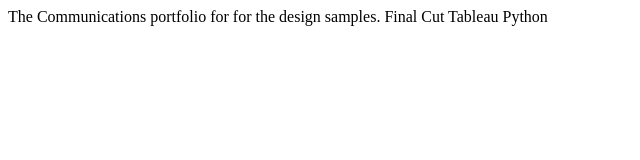
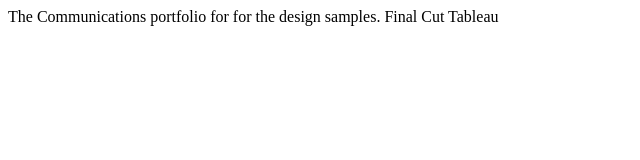
Before and after one commit to Khadudu/lect0, a plain HTML site: page index.html in a window 1280 px wide. Shown: the full height of the page, 0-640 px from the left. Drawn offline with Linux system fonts and the light colour scheme.

Commit message:
Update index.html

```diff
--- a/index.html
+++ b/index.html
@@ -8,6 +8,5 @@
       The Communications portfolio for for the design samples.
       Final Cut
       Tableau
-      Python
   </body>
 </html>
```
